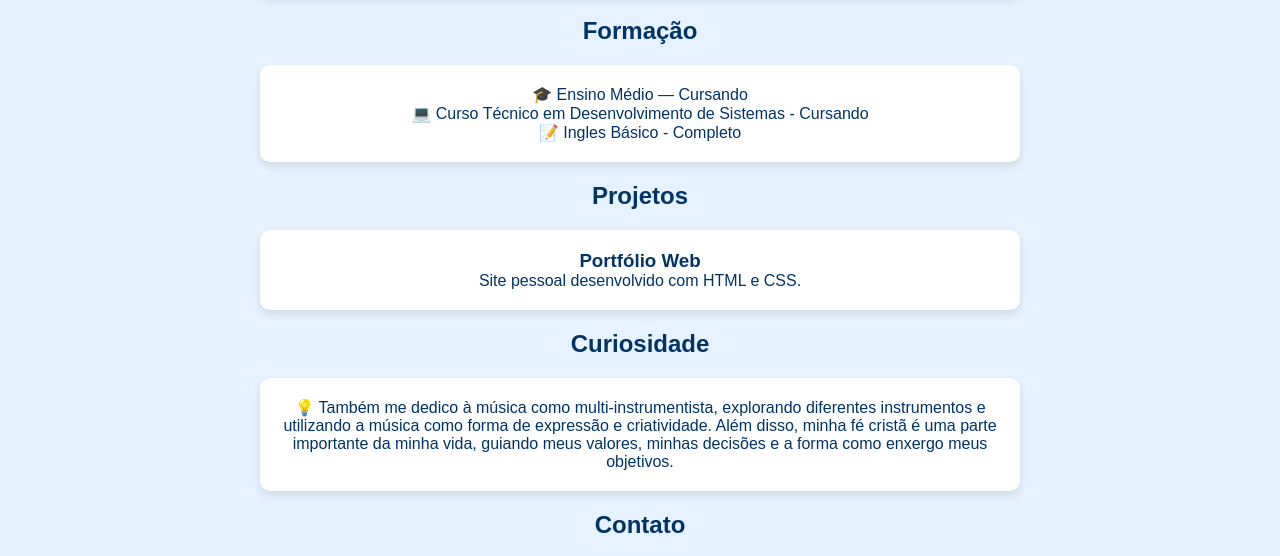
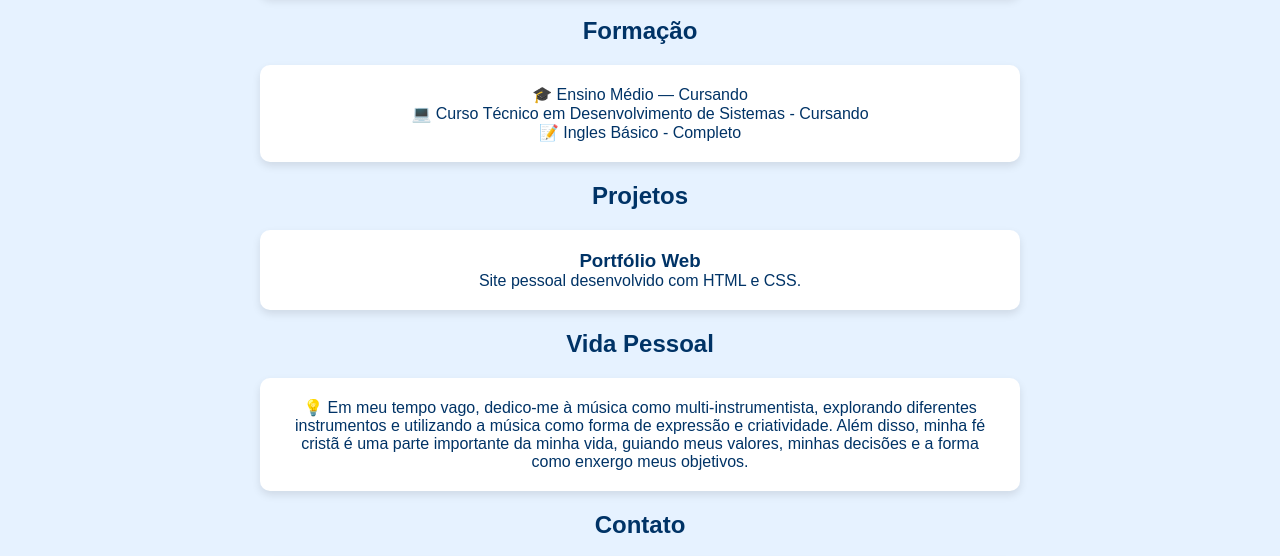
Before and after one commit to KaykiSb/MY-PORTFOLIO, a plain HTML site: page sobre.html in a window 1280 px wide. Shown: the part 244-800 px from the top of the page. Drawn offline with Linux system fonts and the light colour scheme.

Commit message:
Update sobre.html

```diff
--- a/sobre.html
+++ b/sobre.html
@@ -107,11 +107,14 @@ aprimorar minhas habilidades em programação e desenvolvimento web.
 <p>Site pessoal desenvolvido com HTML e CSS.</p>
 </div>
 
-<h2>Curiosidade</h2>
+<h2>Vida Pessoal</h2>
 
 <div class="projeto">
 <p>
-💡 Também me dedico à música como multi-instrumentista, explorando diferentes instrumentos e utilizando a música como forma de expressão e criatividade. Além disso, minha fé cristã é uma parte importante da minha vida, guiando meus valores, minhas decisões e a forma como enxergo meus objetivos.
+💡 Em meu tempo vago, dedico-me à música como multi-instrumentista,
+  explorando diferentes instrumentos e utilizando a música como forma de expressão e criatividade.
+  Além disso, minha fé cristã é uma parte importante da minha vida, guiando meus valores,
+  minhas decisões e a forma como enxergo meus objetivos.
 </div>
 
 <h2>Contato</h2>
```
